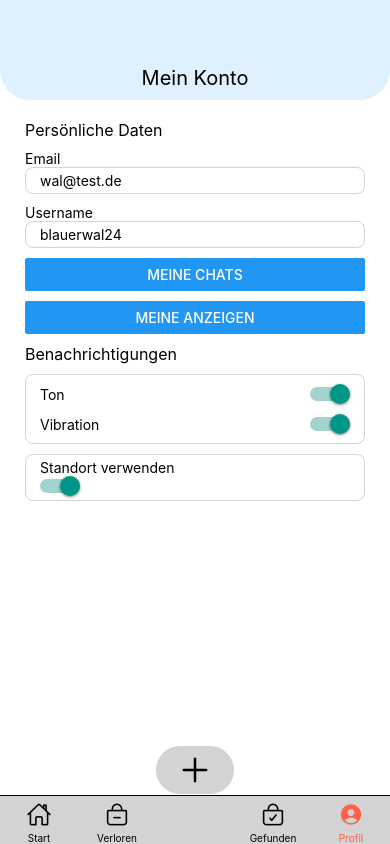
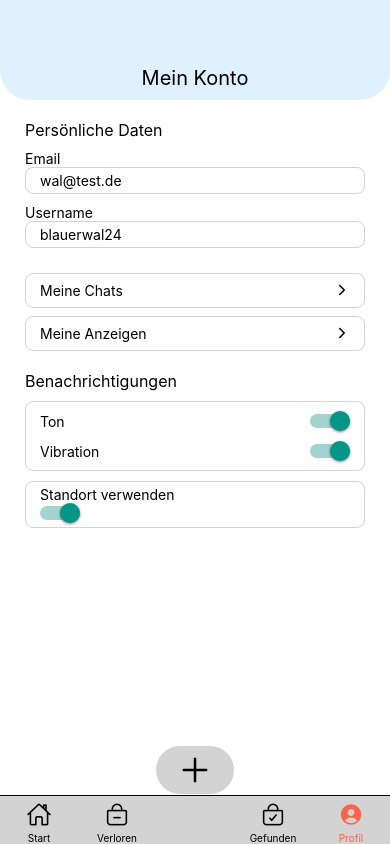
Before and after one commit to patrickavs/Fundbox24-frontend, a React Native app: screen /Profil in a window 390 px wide. Built offline with nearby package versions, Linux system fonts and the light colour scheme.

Commit message:
Created new Button Style

```diff
--- /dev/null
+++ b/src/components/IconButton.tsx
@@ -0,0 +1,38 @@
+import {Text, TouchableOpacity, TouchableOpacityProps} from 'react-native';
+import React from 'react';
+import Ionicons from 'react-native-vector-icons/Ionicons';
+
+interface IconButtonProps extends TouchableOpacityProps {
+    title: string;
+};
+
+export default function IconButton(props: IconButtonProps) {
+  return (
+    <TouchableOpacity
+      {...props}
+      style={{
+        borderRadius: 8,
+        borderColor: 'lightgray',
+        borderWidth: 1,
+        paddingVertical: 8,
+        paddingHorizontal: 14,
+        display: "flex",
+        flexDirection: "row",
+        justifyContent: "space-between",
+        alignItems: "center"
+      }}>
+      <Text
+        style={{
+          textAlign: 'left',
+          fontSize: 14,
+          color: 'black',
+        }}>
+        {props.title}
+      </Text>
+      <Ionicons
+        name='chevron-forward-outline'
+        size={16}
+      />
+    </TouchableOpacity>
+  );
+}
--- a/src/pages/profile/ProfileScreen.tsx
+++ b/src/pages/profile/ProfileScreen.tsx
@@ -1,5 +1,6 @@
 import React, {useState} from 'react';
-import {Button, StyleSheet, Text, TextInput, View} from 'react-native';
+import {StyleSheet, Text, TextInput, View} from 'react-native';
+import IconButton from '../../components/IconButton.tsx';
 import CustomHeader from '../../components/CustomHeader.tsx';
 import {Switch} from 'react-native';
 import {useUser} from '../../hooks/useUser.tsx';
@@ -43,7 +44,9 @@ const ProfileStyleSheet = StyleSheet.create({
   buttonContainer: {
     display: "flex",
     flexDirection: "column",
-    gap: 10
+    gap: 8,
+    marginTop: 15,
+    marginBottom: 10
   },
   button: {
     borderRadius: 8,
@@ -79,8 +82,8 @@ function ProfileScreen(): React.JSX.Element {
           />
         </View>
         <View style={ProfileStyleSheet.buttonContainer}>
-          <Button title={'Meine Chats'} />
-          <Button title={'Meine Anzeigen'} />
+          <IconButton title={'Meine Chats'}/>
+          <IconButton title={'Meine Anzeigen'}/>
         </View>
         <Text style={ProfileStyleSheet.heading}>Benachrichtigungen</Text>
         <View style={ProfileStyleSheet.input}>
```
